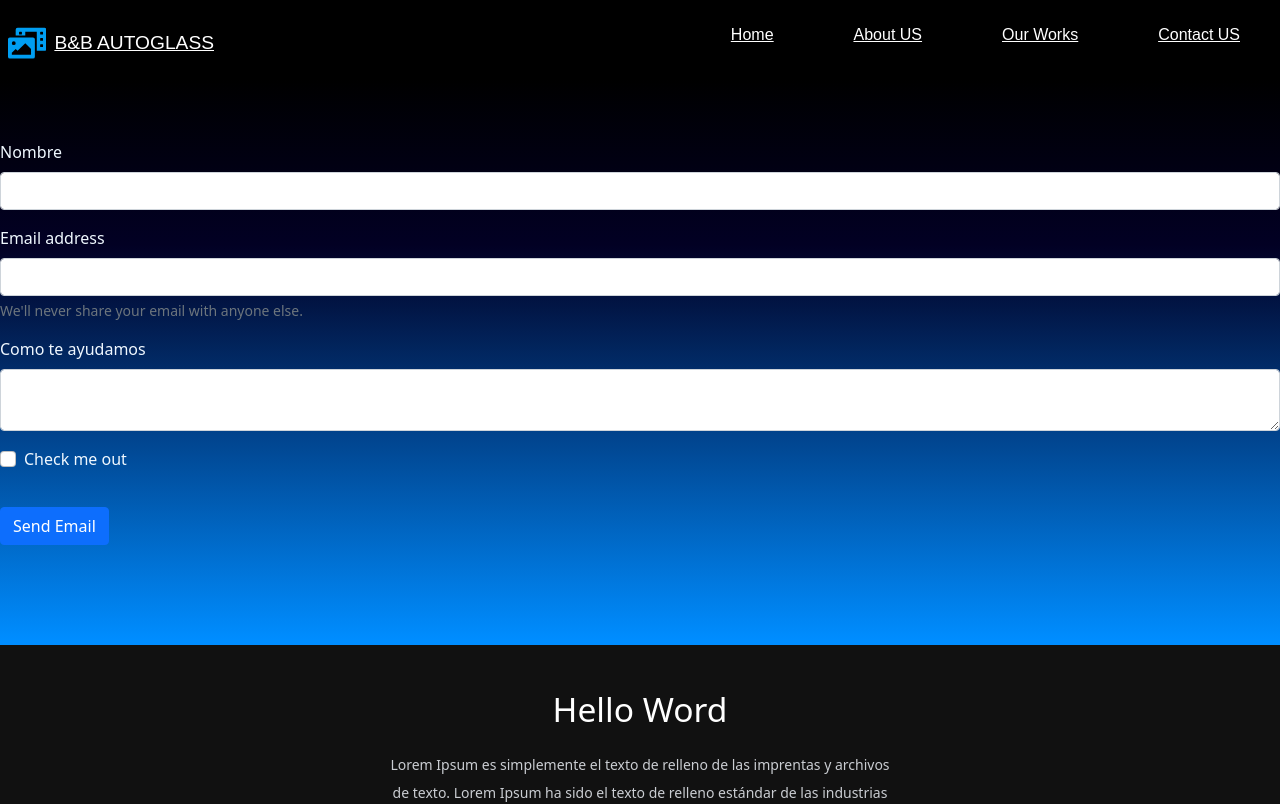
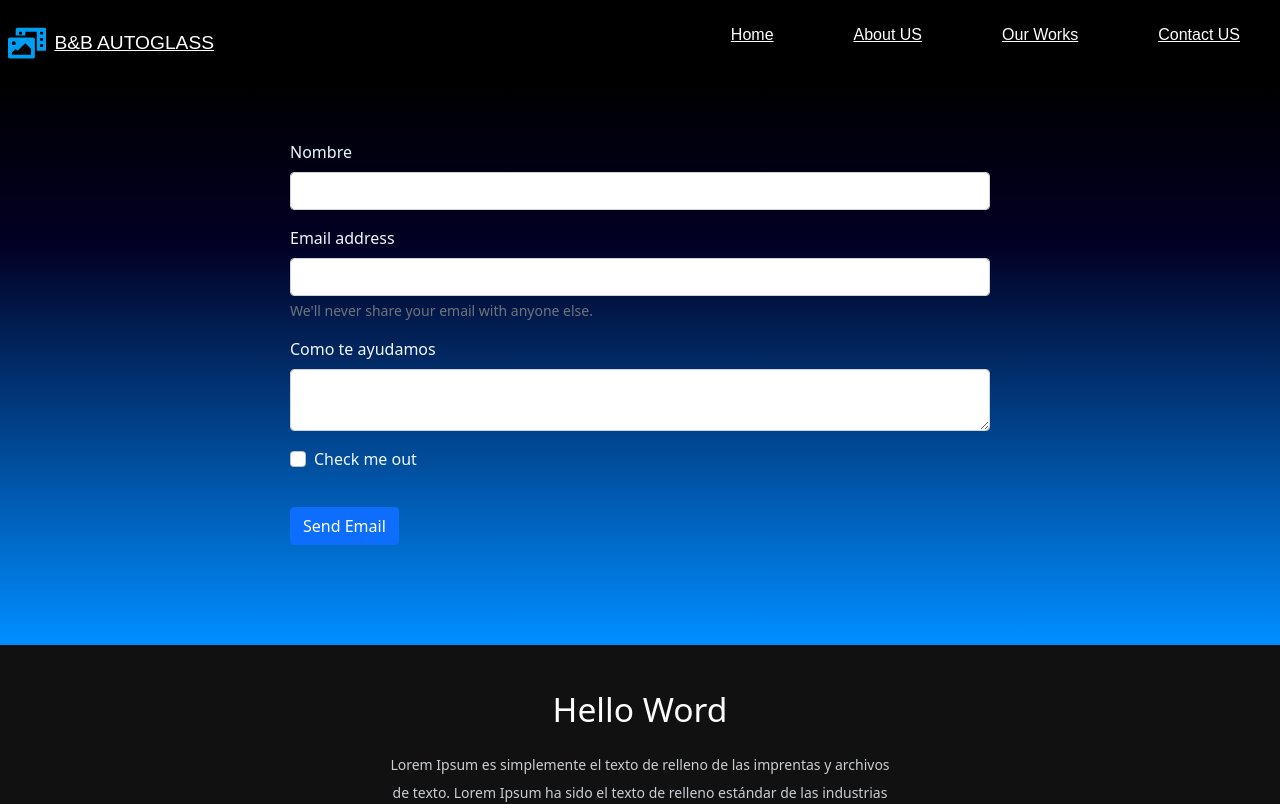
Before and after one commit to JoseMercedes16/B-B-Autoglass, a React (Create React App) app: page /contactUs in a window 1280 px wide. Shown: the top 804 px of the page. Built offline with nearby package versions, Linux system fonts and the light colour scheme.

Commit message:
Added new emailjs service

```diff
--- a/src/CSS/ContactUs.css
+++ b/src/CSS/ContactUs.css
@@ -6,7 +6,7 @@
 
 }
 .contactUs1{
-    max-width: 1300px;
+    max-width: 700px;
     margin: auto;
     margin-top: 70px;
     margin-bottom: 100px;
--- a/src/Pages/ContactUs.js
+++ b/src/Pages/ContactUs.js
@@ -21,7 +21,7 @@ function ContactUs() {
   const enviarDatos = (event) => {
     event.preventDefault();
 
-    emailjs.send('service_03i66b5', 'template_6grr28v', datos
+    emailjs.send('service_fmxrggd', 'template_6grr28v', datos
       , 'user_FT197j6aBI4C2PueUGBJI')
       .then((response) => {
         console.log('SUCCESS!', response.status, response.text);
```
